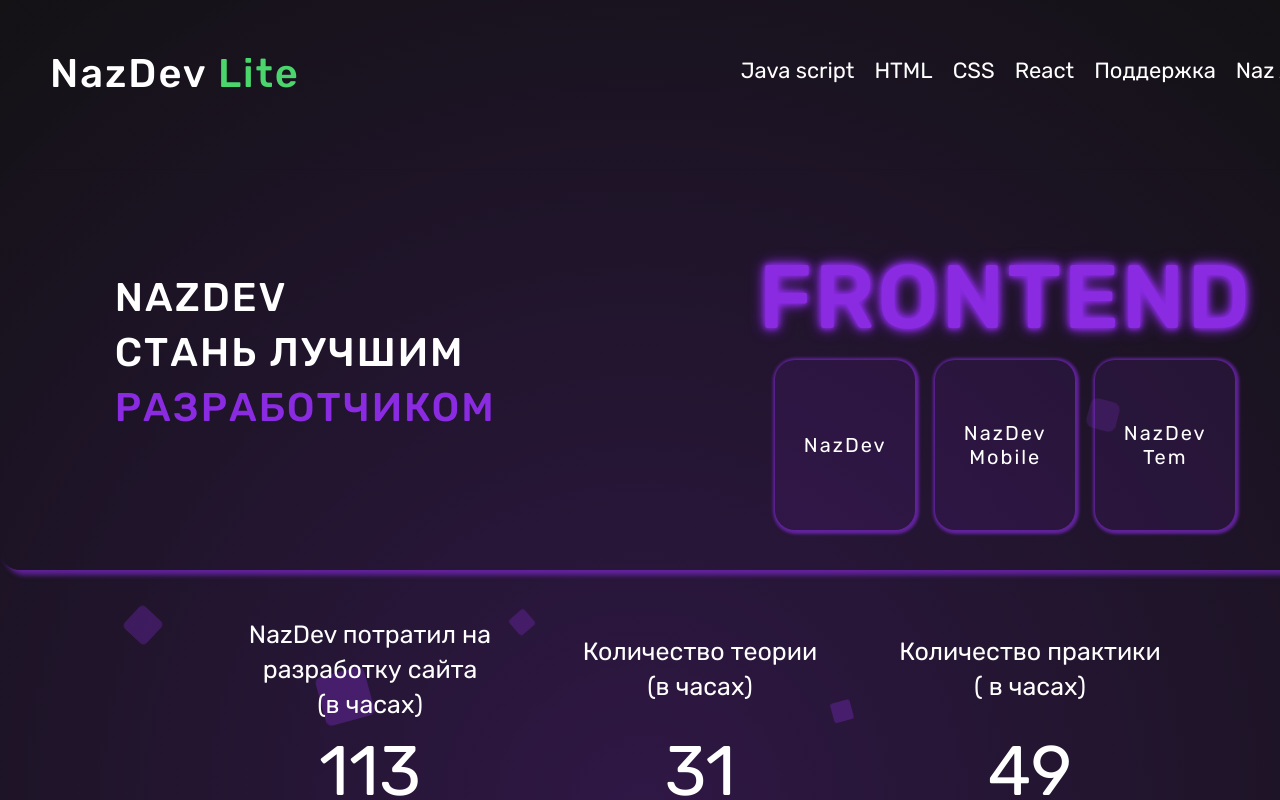
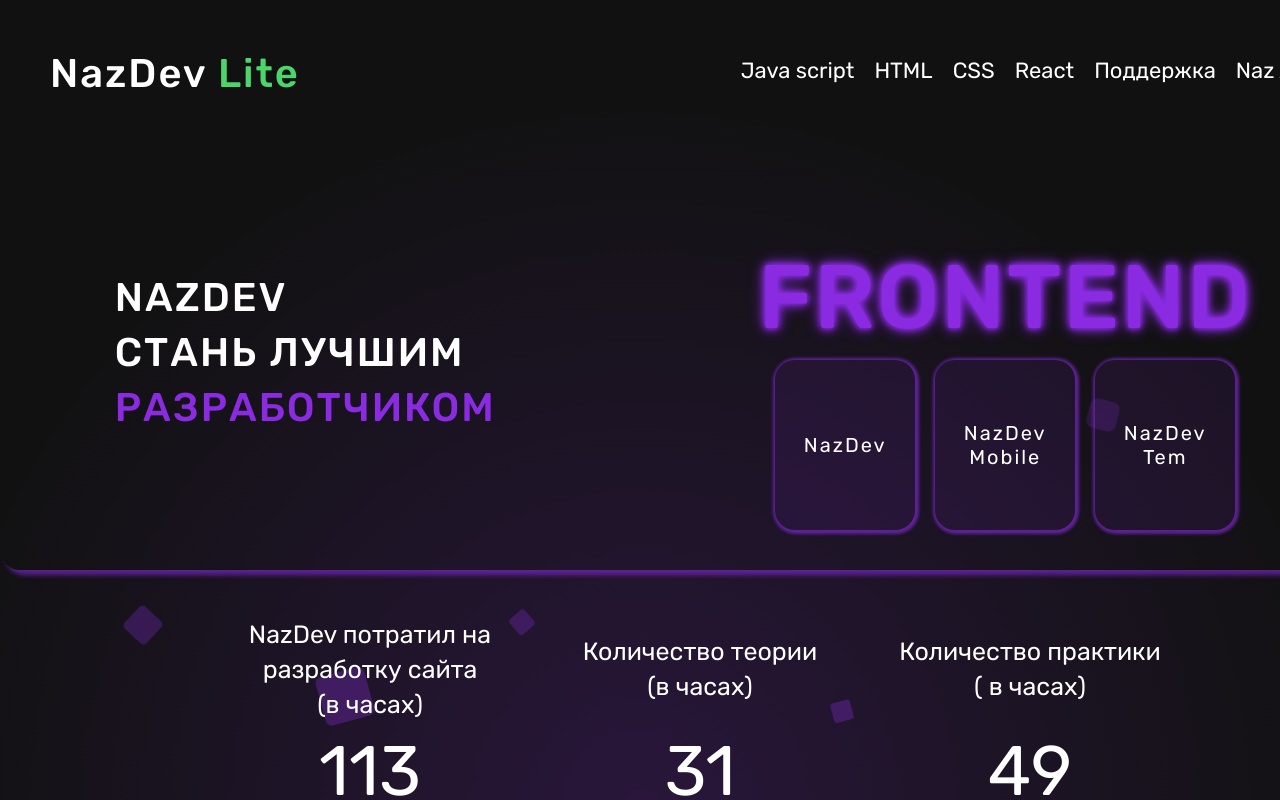
Before and after one commit to DiabloSabrith/NazDev-444, a Next.js app: page / in a window 1280 px wide. Shown: the top 800 px of the page. Built offline with nearby package versions, Linux system fonts and the light colour scheme.

Commit message:
update music succsefuly

```diff
--- a/src/app/globals.css
+++ b/src/app/globals.css
@@ -14,19 +14,26 @@ body {
   overflow-x: hidden;
   font-family: "Rubik", sans-serif;
 }
+body {
+  margin: 0;
+  padding: 0;
+  color: #fff;
+  background-color: #111;
+  font-family: "Rubik", sans-serif;
+  overflow: hidden;
 
-body {
-  color: #fff;
-  background: #111;
-  font-family: "Rubik", sans-serif;
+  transform-origin: 50% 50%; /* Центр экрана */
   -webkit-font-smoothing: antialiased;
   -moz-osx-font-smoothing: grayscale;
 
-  background-image: radial-gradient(circle at center, rgba(138, 43, 226, 0.2), transparent);
   background-repeat: no-repeat;
-  background-size: 200% 200%;
-  animation: pulseBackground 5s ease-in-out infinite;
+  background-size: cover; /* Покрывает весь экран */
+  background-position: center; /* ВАЖНО: центрирует круг */
+  background-image: radial-gradient(circle, rgba(138, 43, 226, 0.2), transparent 70%);
+  transition: background-image 0.3s ease, transform 0.2s ease;
 }
+
+
 
 @keyframes pulseBackground {
   0% {
--- a/src/app/html/page.js
+++ b/src/app/html/page.js
@@ -4,7 +4,6 @@ import styles from "./html.module.scss";
 import Image from "next/image"
 import Link from "next/link";
 import Drawer from '@/components/drawer/drawer';
-import Music from '@/components/music-anim/music-anim';
 export  default function JsPage () {
   return (
     <div className={styles.container}>
@@ -221,7 +220,6 @@ export  default function JsPage () {
     </div>
 
       </article>
-       <Music/>
   </div>
 
 
```
Also changed, not shown: src/components/music-anim/music-anim.tsx (+15 -22 lines).
